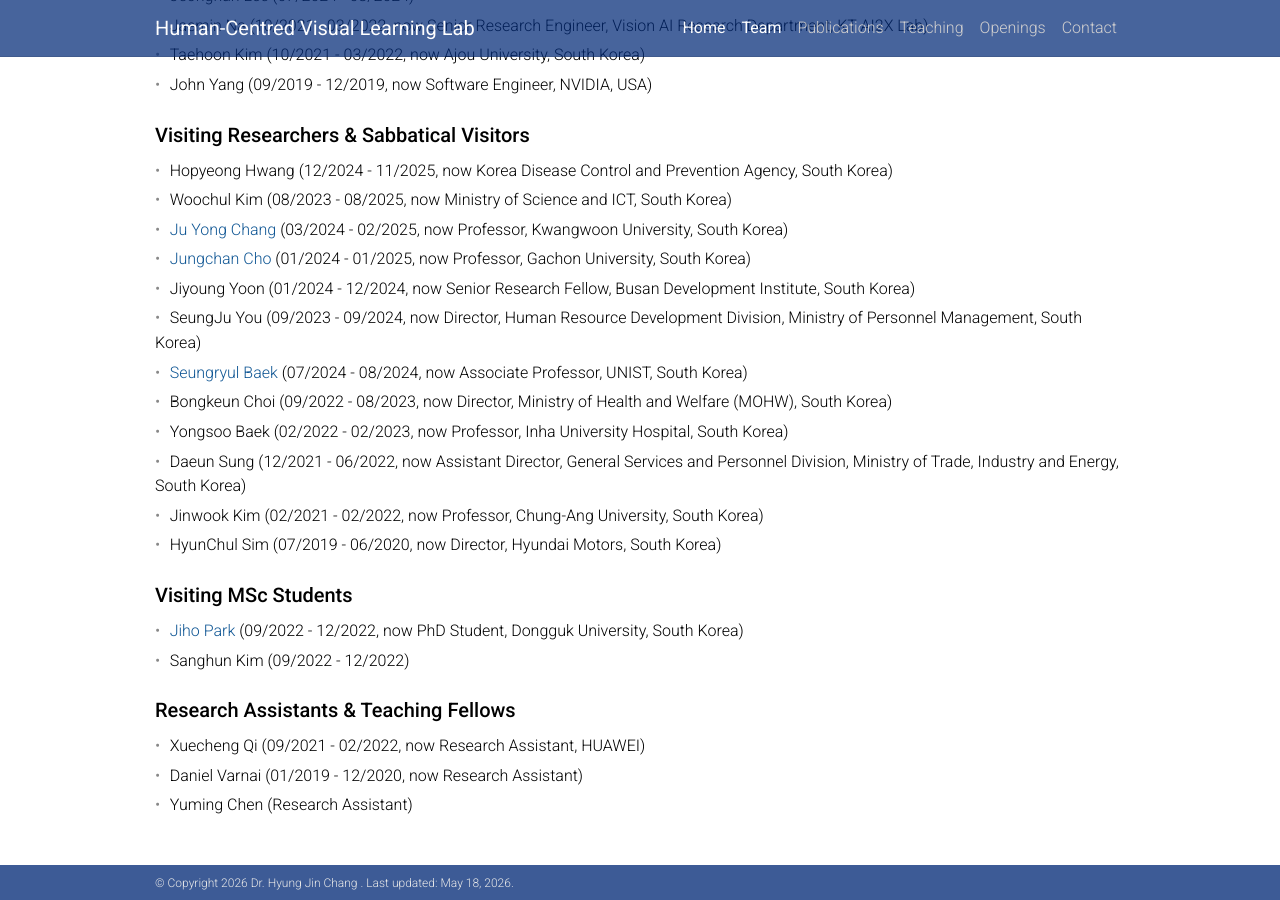
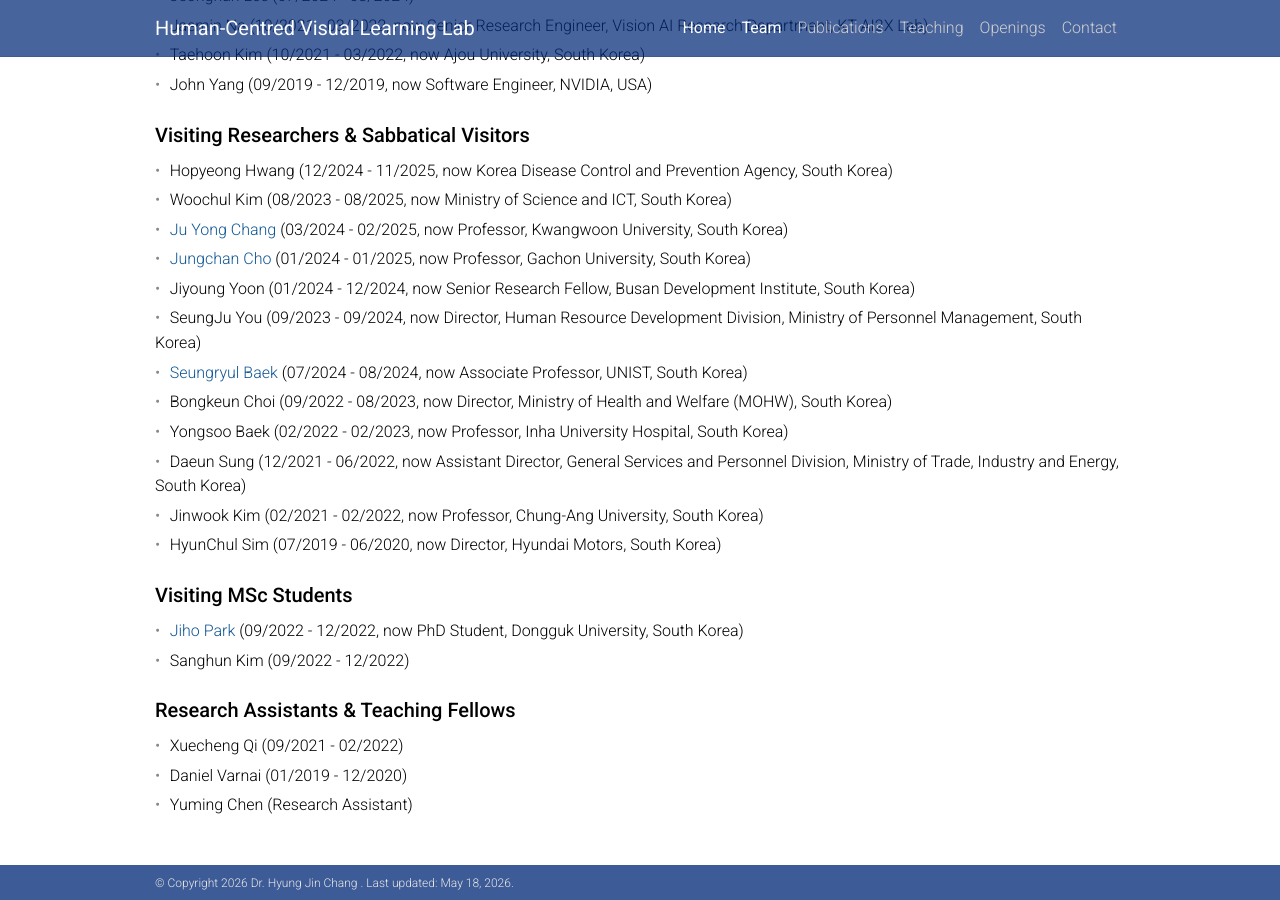
Before and after one commit to cvlab-uob/cvlab-uob.github.io, a Jekyll site: the page built from _pages/students.md, in a window 1280 px wide and 900 px high, scrolled down 2128 px. Built offline with Jekyll 4.4.1, drawn with Linux system fonts in a browser that asks for light colours; nearby versions of some CDN libraries; comment, search, counter and statistics services are not loaded; a style sheet for code colours, icons or effects is not loaded.

```diff
--- a/_pages/students.md
+++ b/_pages/students.md
@@ -330,8 +330,8 @@ navigation_weight: 20
 
   <h5><strong>Research Assistants & Teaching Fellows</strong></h5>
   <ul>
-    <li>Xuecheng Qi (09/2021 - 02/2022, now Research Assistant, HUAWEI)</li>
-    <li>Daniel Varnai (01/2019 - 12/2020, now Research Assistant)</li>
+    <li>Xuecheng Qi (09/2021 - 02/2022)</li>
+    <li>Daniel Varnai (01/2019 - 12/2020)</li>
     <li>Yuming Chen (Research Assistant)</li>
   </ul>
 </section>
```
Also changed, not shown: assets/img/team/Hyung Jin Chang.png, assets/img/team/Zhuo.jpg.
